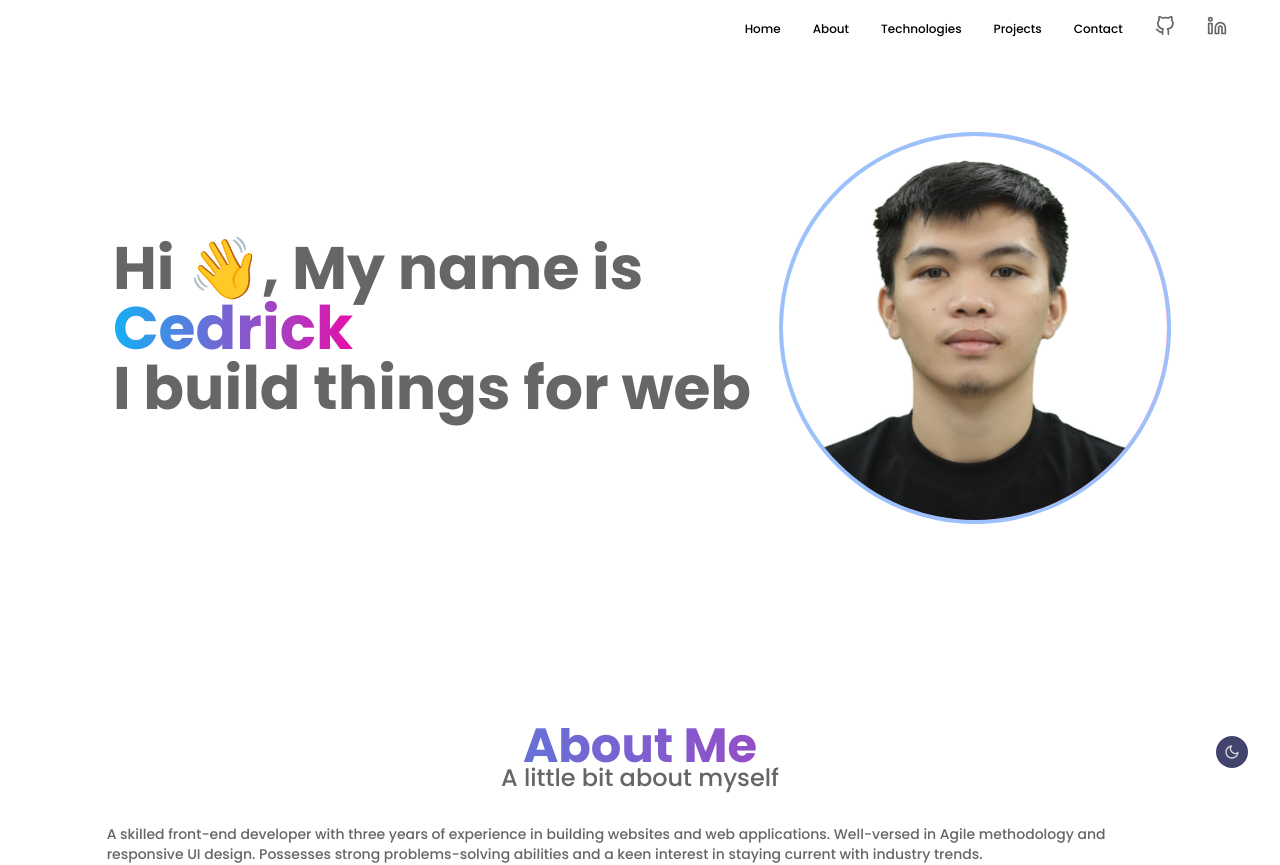
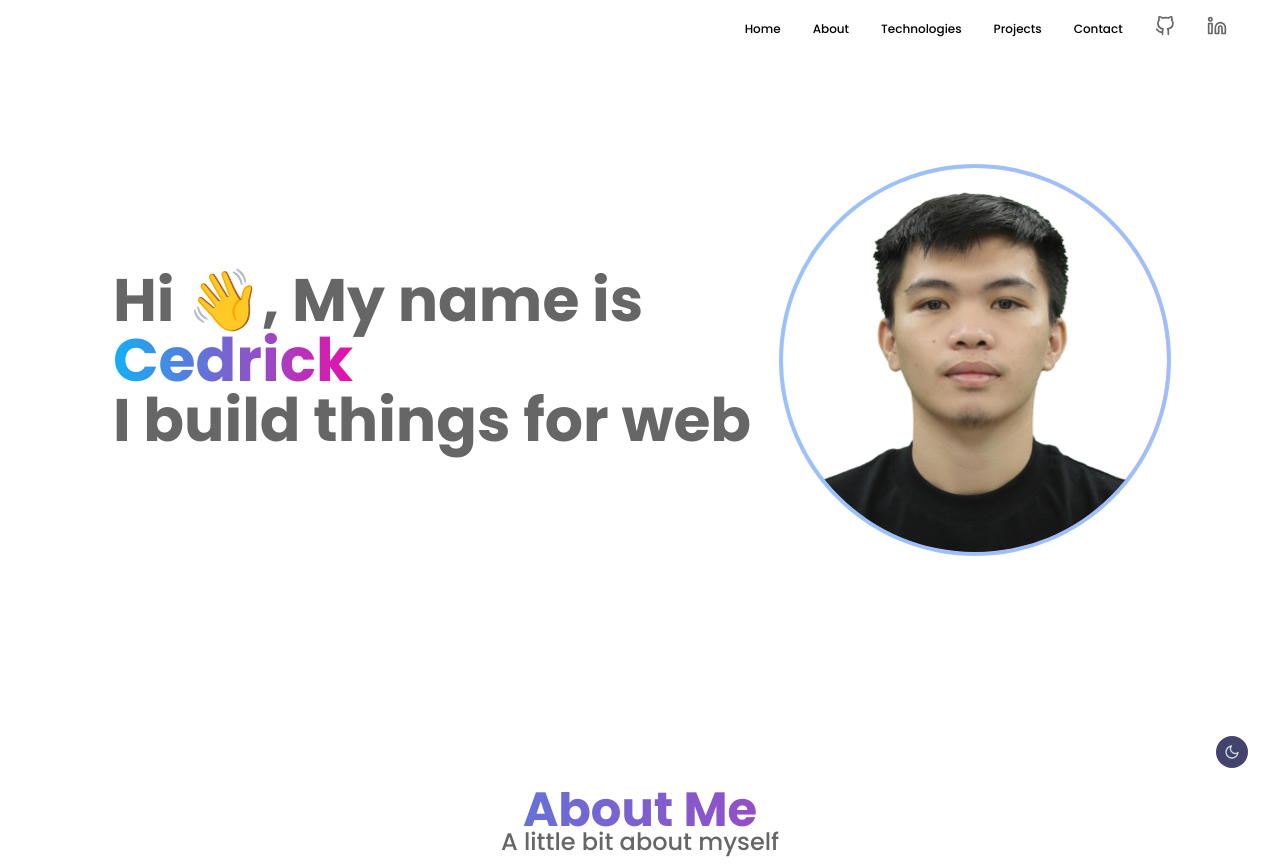
Before and after one commit to cjsupan/cjsupan-porfolio, a Next.js app: page / in a window 1280 px wide. Shown: the top 865 px of the page. Built offline with nearby package versions, Linux system fonts and the light colour scheme.

Commit message:
Update gap size in Home component

```diff
--- a/app/page.tsx
+++ b/app/page.tsx
@@ -39,7 +39,7 @@ export default function Home() {
       id="home"
       className={`${
         theme === "dark" ? "bg-background-dark" : "bg-background-light"
-      } flex flex-col justify-center items-center xxs:pb-2 xs:gap-20 xxs:gap-20 xs:pb-8 md:gap-20 lg:gap-42 xl:gap-20`}
+      } flex flex-col justify-center items-center xxs:pb-2 xs:gap-20 xxs:gap-20 xs:pb-8 md:gap-20 lg:gap-42 xl:gap-28`}
     >
       <Head>
         <meta name="viewport" content="width=device-width, initial-scale=1" />
```
